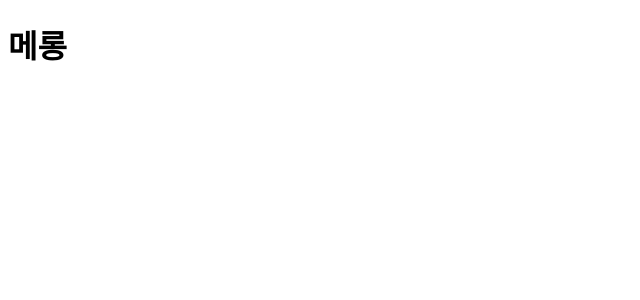
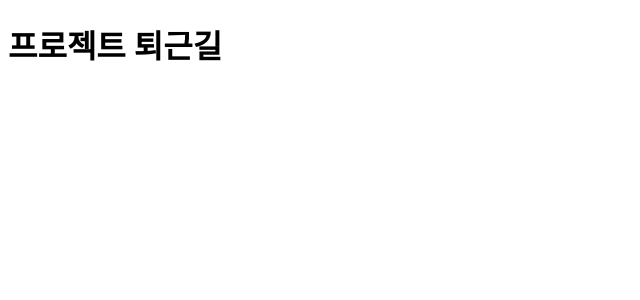
Before and after one commit to Teddybear-6/Front_ToeGeunGil, a React (Create React App) app in the folder toegeungil/: page / in a window 1280 px wide. Shown: the top 300 px of the page, without its empty margins (0-640 px from the left). Built offline with nearby package versions, Linux system fonts and the light colour scheme.

Commit message:
toegeungil_파일추가

```diff
--- a/toegeungil/src/App.js
+++ b/toegeungil/src/App.js
@@ -1,7 +1,7 @@
 
 function App() {
   return (
-   <h1>메롱</h1>
+   <h1>프로젝트 퇴근길</h1>
   );
 }
 
```
